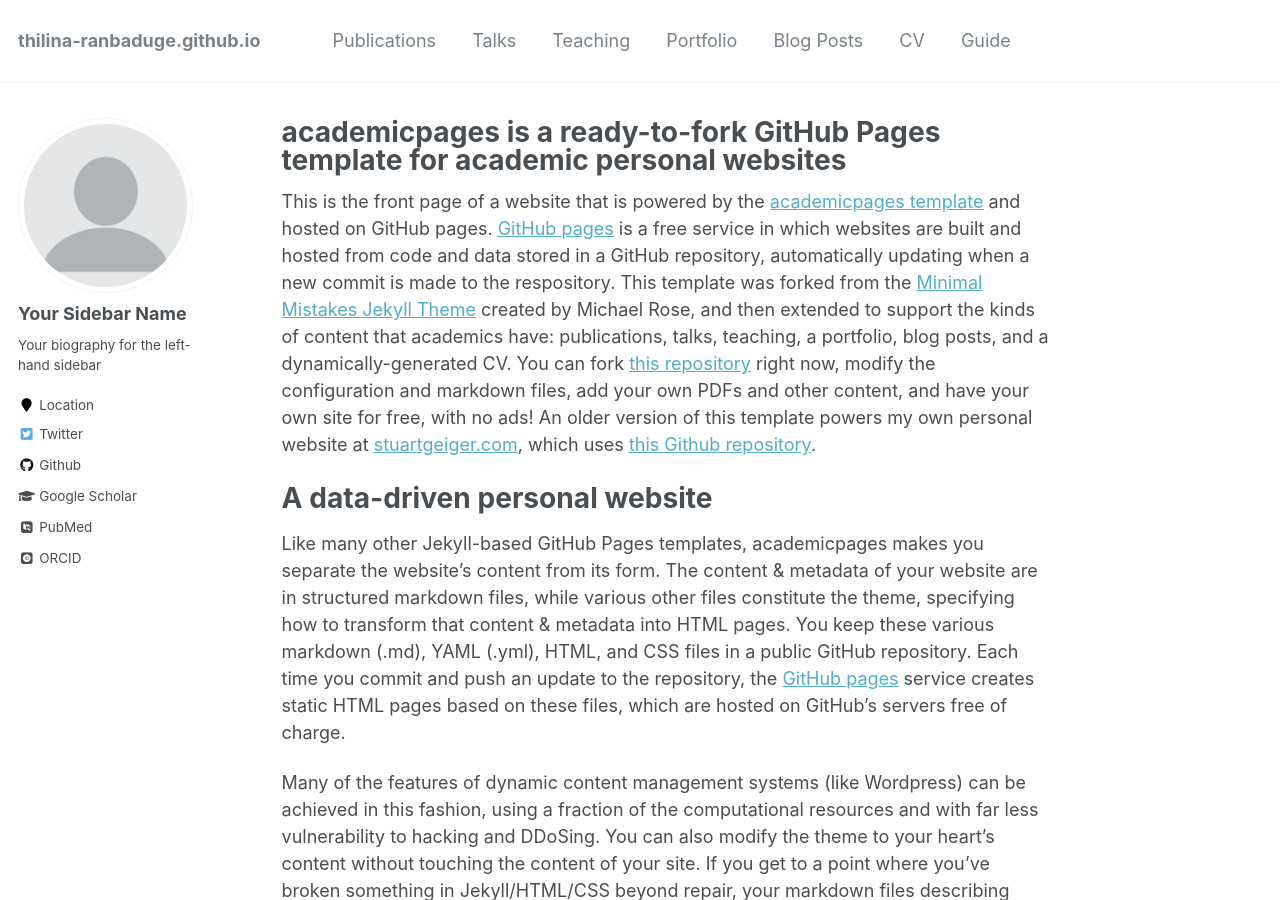
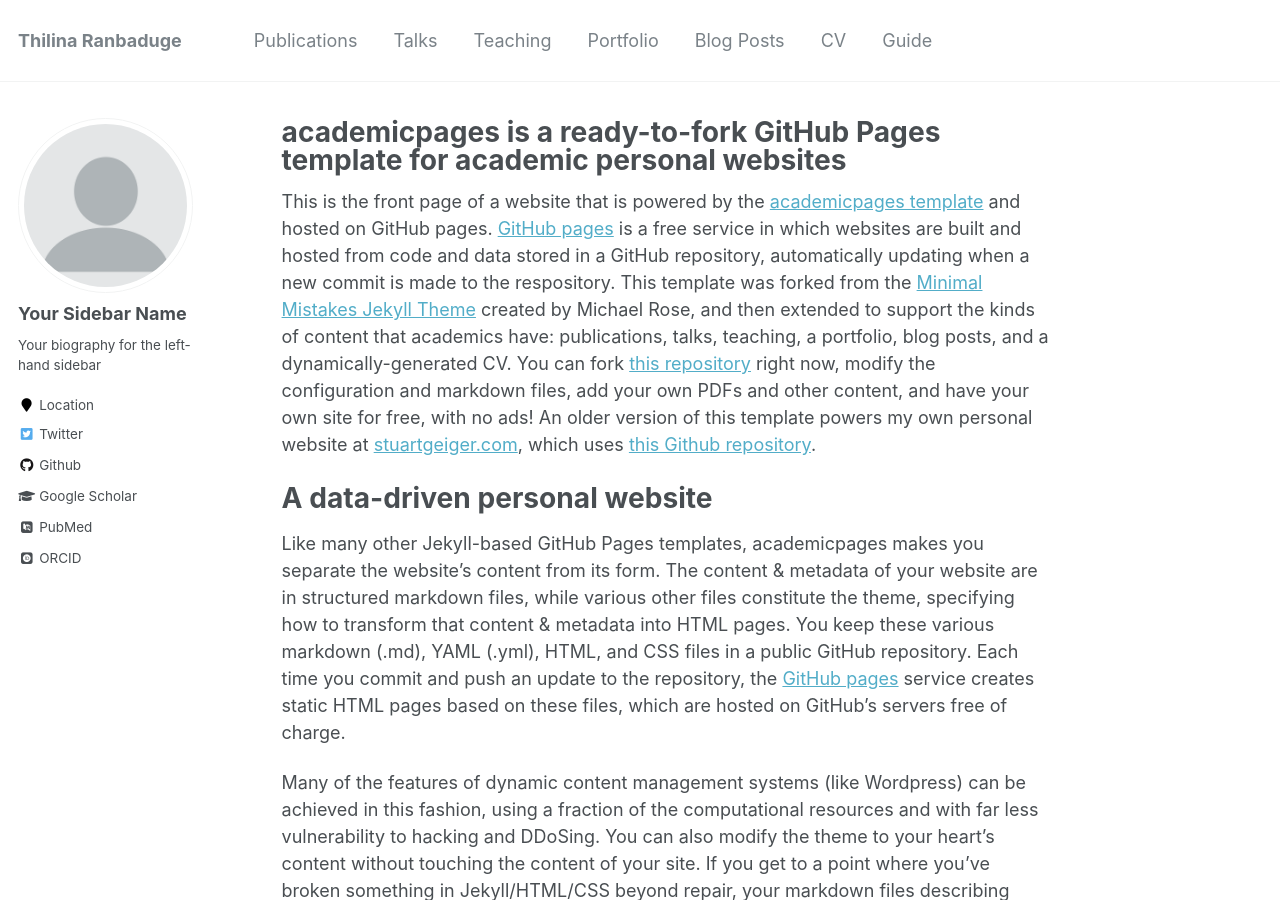
Before and after one commit to thilina-ranbaduge/thilina-ranbaduge.github.io, a Jekyll site: the page built from _pages/about.md, in a window 1280 px wide and 900 px high. Built offline with Jekyll 4.4.1, drawn with Linux system fonts in a browser that asks for light colours; some web fonts are replaced; part of the change alters nothing that is shown.

Commit message:
Update _config.yml

```diff
--- a/_config.yml
+++ b/_config.yml
@@ -7,19 +7,16 @@
 
 # Site Settings
 locale                   : "en-US"
-title                    : "thilina-ranbaduge.github.io"
+title                    : "Thilina Ranbaduge"
 title_separator          : "-"
 name                     : &name "Thilina Ranbaduge"
-description              : &description "personal description"
+description              : &description "Research fellow at ANU"
 url                      : https://thilina-ranbaduge.github.io # the base hostname & protocol for your site e.g. "https://mmistakes.github.io"
 baseurl                  : "" # the subpath of your site, e.g. "/blog"
 repository               : "thilina-ranbaduge/thilina-ranbaduge.github.io"
 teaser                   :  # filename of teaser fallback teaser image placed in /images/, .e.g. "500x300.png"
 breadcrumbs              : false # true, false (default)
 words_per_minute         : 160
-future                   : true
-read_more                : "disabled" # if enabled, adds "Read more" links to excerpts
-talkmap_link             : false #change to true to add link to talkmap on talks page
 comments:
   provider               : # false (default), "disqus", "discourse", "facebook", "google-plus", "staticman", "custom"
   disqus:
```
